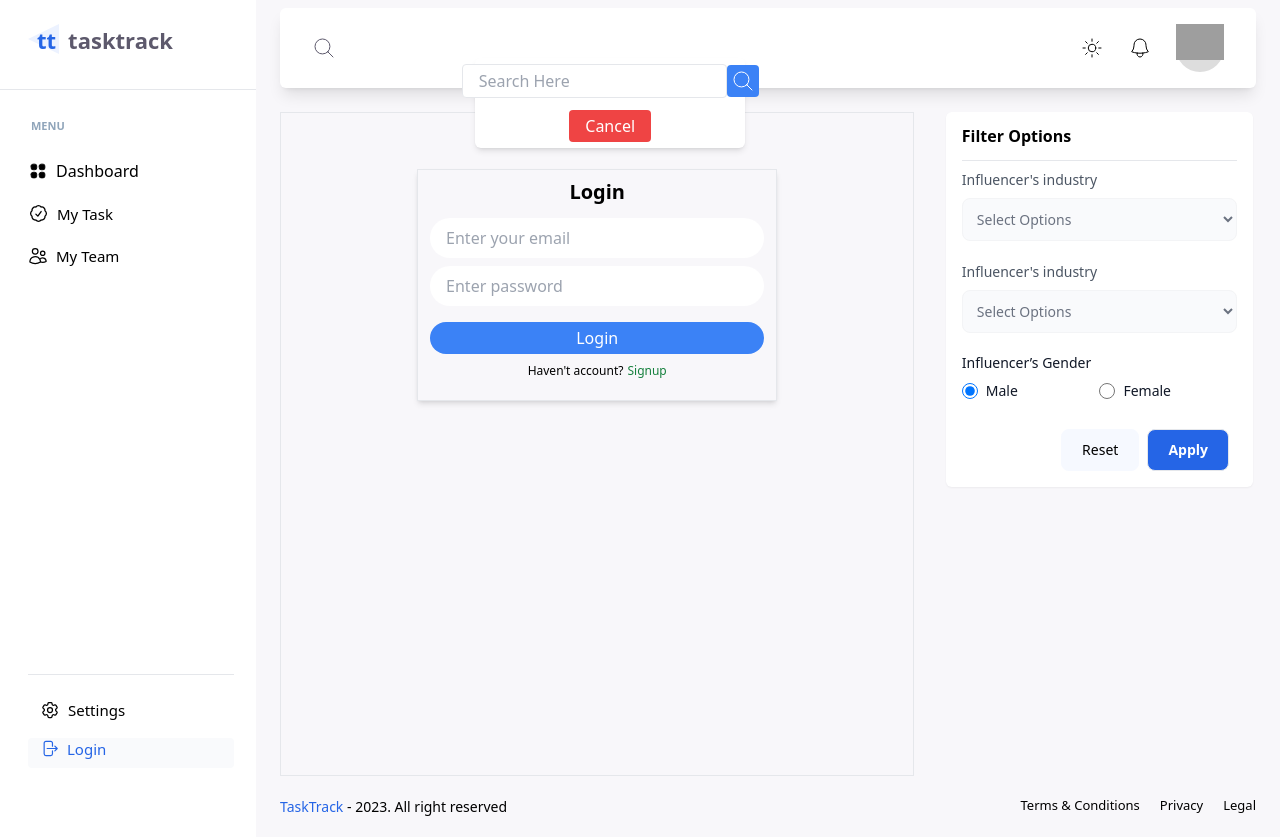
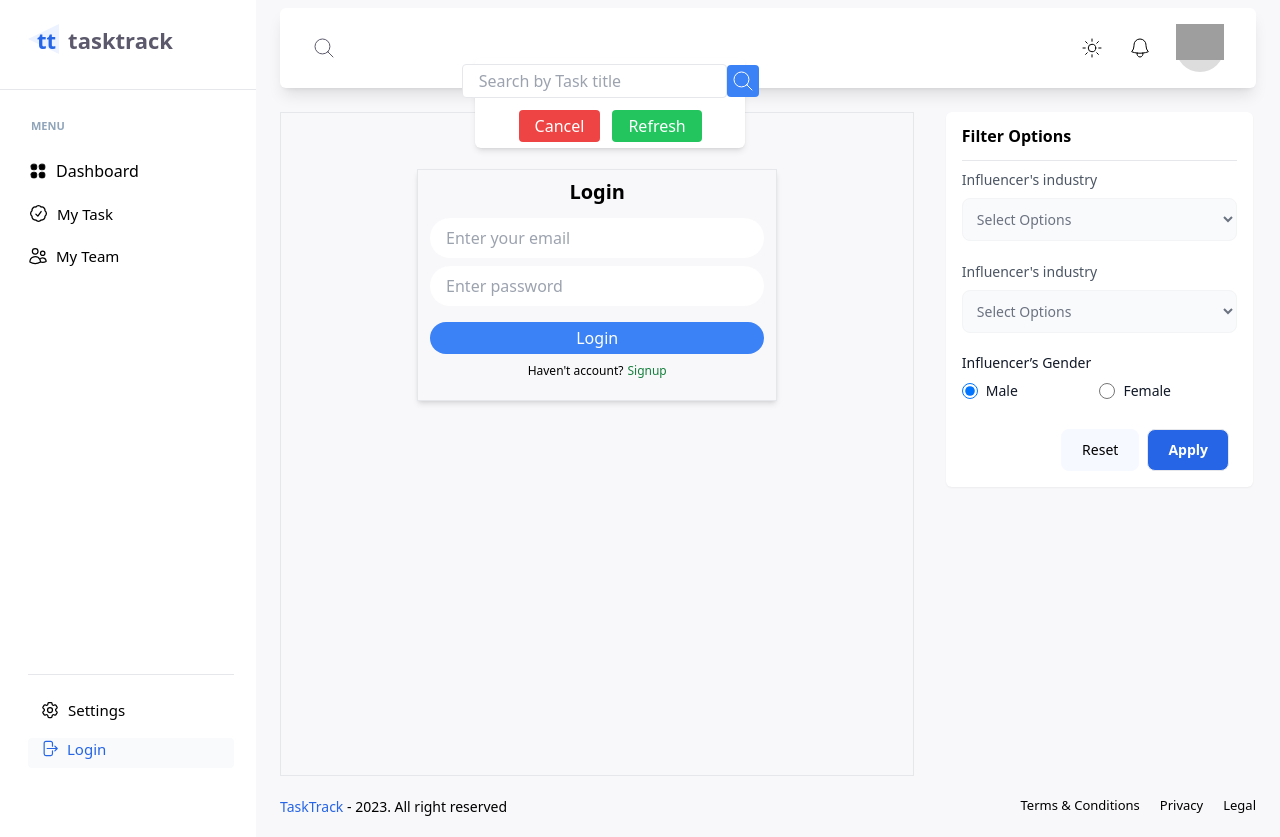
Before and after one commit to amiribnjaman/tasktrack, a Next.js app: page /login in a window 1280 px wide. Both pictures are taken after a click on the link 696 px from the left and 48 px from the top of the page. Built offline with nearby package versions, Linux system fonts and the light colour scheme; grey boxes are pictures that could not be loaded.

Commit message:
search operation implemented

```diff
--- a/src/app/layoutComponet.js
+++ b/src/app/layoutComponet.js
@@ -6,11 +6,13 @@ import FilterSidebar from "@/components/filterSidebar";
 import Footer from "@/components/footer";
 import { ToastContainer } from "react-toastify";
 import { createContext, useState } from "react";
+import { SearchContext } from "./context/SearchContext";
 
-import { SearchContext } from "./context/SearchContext";
 
 export default function LayoutComponent({ children }) {
   const [searchValue, setSearchValue] = useState("");
+  const [reload, setReload] = useState(false);
+
 
   return (
     <div className="flex ">
@@ -21,11 +23,13 @@ export default function LayoutComponent({ children }) {
       <div className="bg-[#F8F7FA] w-[80%] h-full">
         <div className="px-6 relative">
           {/* Top Navbar  */}
-          <TopNavbar setSearchValue={setSearchValue} />
+          <TopNavbar setSearchValue={setSearchValue} setReload={setReload} />
           <div className="min-h-[85vh] md:flex gap-6 justify-between">
             <div className="mt-4 p-4 pb-6 md:w-[65%] border">
               <ToastContainer position="top-center" />
-              <SearchContext.Provider value={{ searchValue }}>
+              <SearchContext.Provider
+                value={{ searchValue, reload, setReload }}
+              >
                 {children}
               </SearchContext.Provider>
             </div>
--- a/src/app/my-task/page.jsx
+++ b/src/app/my-task/page.jsx
@@ -20,11 +20,12 @@ export default function page() {
   const [deleteConfirmationId, setdeleteConfirmationId] = useState("");
   const navigate = useRouter();
   const [tasks, setTasks] = useState([]);
-  const [reload, setReload] = useState(false);
+
 
   // SERACH CONTEXT VALUE
-  const { searchValue } = useContext(SearchContext);
-  console.log(searchValue)
+  const { searchValue, setReload, reload } = useContext(SearchContext);
+
+  // SEARCH
 
   // Check token and if haven't the token then push to login page
   let token;
@@ -36,6 +37,20 @@ export default function page() {
   }
 
   useEffect(() => {
+    if (searchValue) {
+      fetch(`http://localhost:4000/api/task/search?search=${searchValue}`, {
+        method: "GET",
+        headers: {
+          authorization: "Bearer " + localStorage.getItem("Token"),
+          "content-type": "application/json",
+        },
+      })
+        .then((res) => res.json())
+        .then((data) => {
+          setTasks(data);
+          setReload(!reload);
+        });
+    } else {
       fetch("http://localhost:4000/api/task", {
         method: "GET",
         headers: {
@@ -45,6 +60,7 @@ export default function page() {
       })
         .then((res) => res.json())
         .then((data) => setTasks(data));
+    }
   }, [reload]);
 
   // Handle delete a task
@@ -68,7 +84,8 @@ export default function page() {
     setdeleteConfirmationCard(false);
   };
 
-  // PAGINATION
+  //--------------------------------PAGINATION
+  //------------------------------
   const [currentPage, setCurrentPage] = useState(1);
   const recordsPerPage = 3;
   const lastIndex = currentPage * recordsPerPage;
--- a/src/components/topNavbar.jsx
+++ b/src/components/topNavbar.jsx
@@ -1,15 +1,17 @@
 import React, { useState } from "react";
 
-export default function TopNavbar({ setSearchValue }) {
-  const [showSearchCard, setShowSearchCard] = useState(false)
-  const [search, setSearch] = useState('')
-
+export default function TopNavbar({ setSearchValue, setReload, reload }) {
+  const [showSearchCard, setShowSearchCard] = useState(false);
+  const [search, setSearch] = useState("");
+  // setSearchValue("hello");
 
   // Handle Search
   const handleSearch = () => {
     setSearchValue(search);
-    setSearch('')
-  }
+    setSearch("");
+    setShowSearchCard(false);
+    setReload(!reload);
+  };
 
   return (
     <div id="topbar" className="w-full mb-2 sticky top-0 pt-2 z-50">
@@ -45,7 +47,7 @@ export default function TopNavbar({ setSearchValue }) {
               <input
                 type="text"
                 className="border rounded px-4 py-1"
-                placeholder="Search Here"
+                placeholder="Search by Task title"
                 onChange={(e) => setSearch(e.target.value)}
                 value={search}
               />
@@ -75,6 +77,16 @@ export default function TopNavbar({ setSearchValue }) {
                 className="bg-red-500 px-4 py-1 rounded text-white"
               >
                 Cancel
+              </button>
+              <button
+                onClick={() => {
+                  setSearch("");
+                  setSearchValue(search);
+                  setReload(!reload);
+                }}
+                className="bg-green-500 px-4 py-1 rounded text-white"
+              >
+                Refresh
               </button>
             </div>
           </div>
```
Lines whose indentation alone changed are shown as unchanged.
